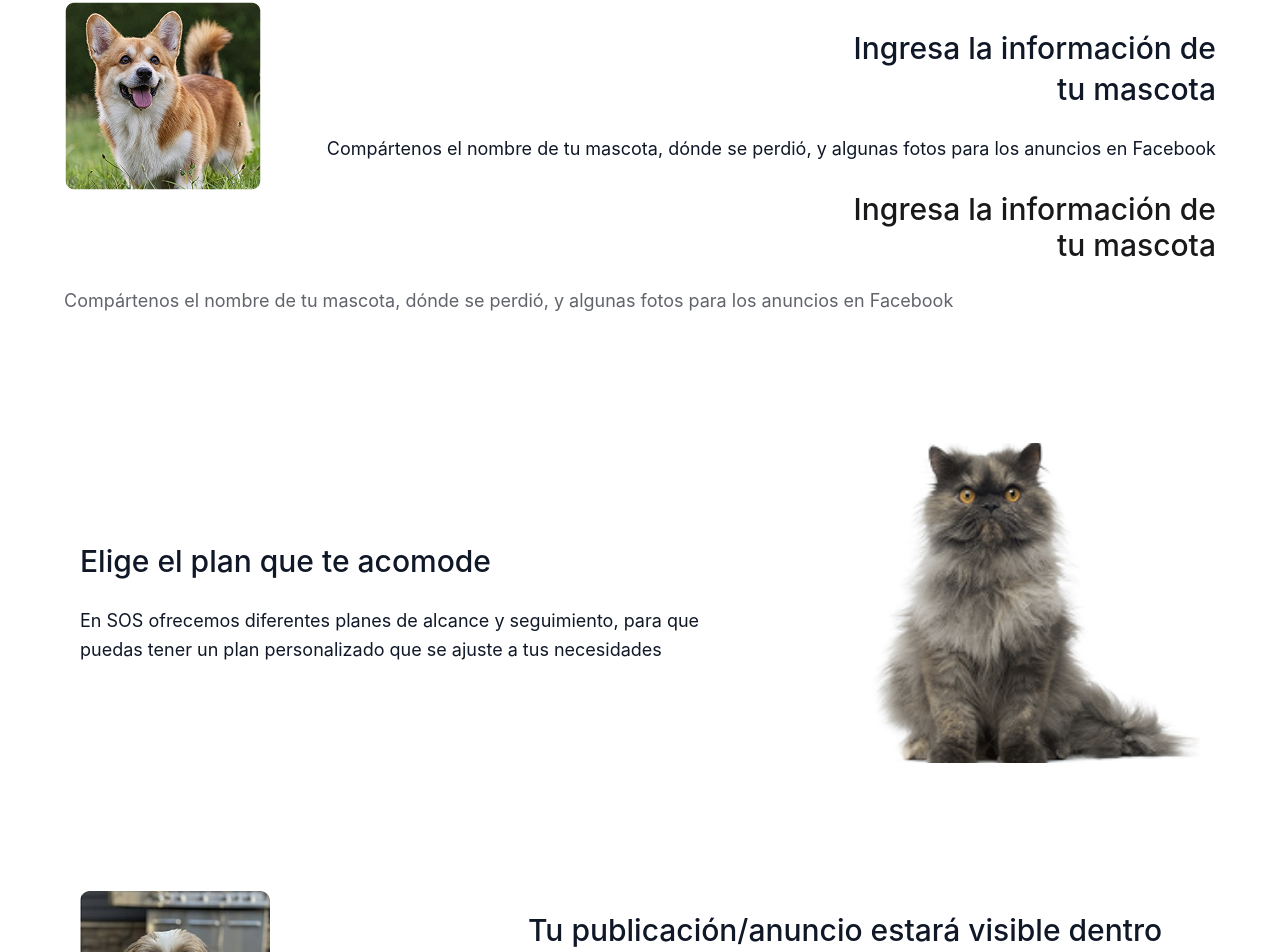
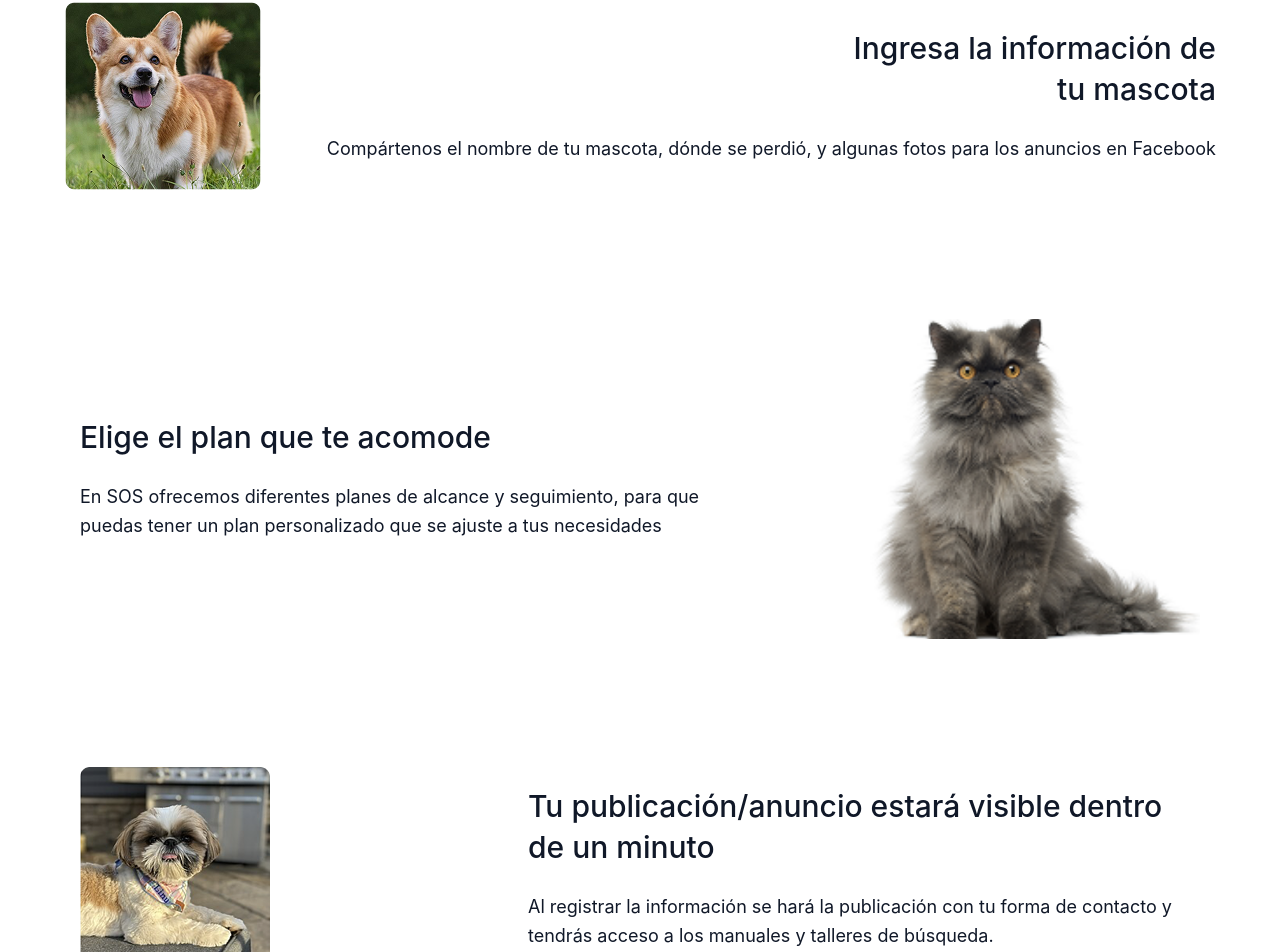
Before and after one commit to AztlanConsulting/SOS-FullStack, a React (Vite) app in the folder frontend/: page / in a window 1280 px wide. Shown: the part 812-1764 px from the top of the page. Built offline with nearby package versions, Linux system fonts and the light colour scheme; no server answers.

Commit message:
[FIX]ServicesSection text

```diff
--- a/frontend/src/presentation/pages/landing/components/ServicesSection.tsx
+++ b/frontend/src/presentation/pages/landing/components/ServicesSection.tsx
@@ -31,17 +31,6 @@ const ServicesSection = () => {
           </div>
         </div>
       </div>
-
-          <div className="text-center lg:text-right">
-            <h3 className="text-xl lg:text-2xl xl:text-3xl font-medium text-dark mb-4 lg:mb-6">
-              Ingresa la información de <br className="hidden lg:block" />
-              tu mascota
-            </h3>
-            <p className="text-base lg:text-lg text-gray font-normal leading-6 lg:leading-7 text-left">
-              Compártenos el nombre de tu mascota, dónde se perdió, y algunas
-              fotos para los anuncios en Facebook
-            </p>
-          </div>
     </section>
   );
 };
```
